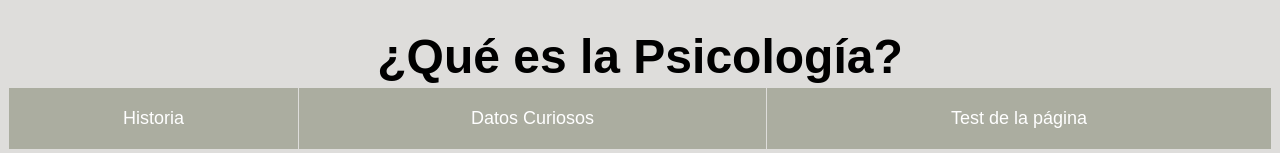
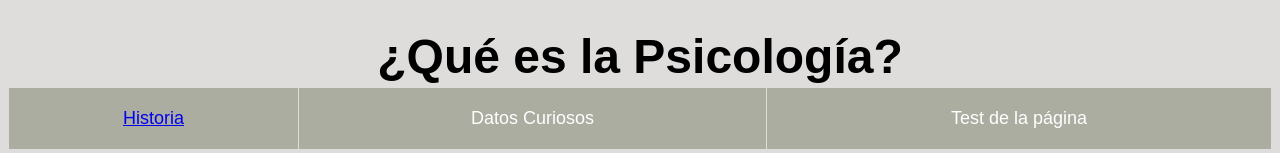
Before and after one commit to Oscar566792/Pagina-Personal, a plain HTML site: page index.html in a window 1280 px wide. Shown: the top 153 px of the page. Drawn offline with Linux system fonts and the light colour scheme; grey boxes are pictures that could not be loaded.

Commit message:
Actualización Links

```diff
--- a/index.html
+++ b/index.html
@@ -19,8 +19,8 @@
 
     <table width="100%" align="center">
         <tr>
-            <td width="20%">
-               <br> <font color="black" size="7" face="Arial"><b><center>¿Qué es la Psicología?</center></b></font>
+            <td  width="20%">
+               <br> <font color="black" size="7" face="Arial"><b><center>¿Qué es la Psicología? </center></b></font>
 
                 <font color="gray" size="3"></font>
             </td>
@@ -29,7 +29,7 @@
     <table width="100%" align="center" cellspacing="1" cellpadding="20">
         <tr bgcolor="ABADA0">
 
-            <td><font color="white" size="4" face="Arial"><center>Historia</center></font></td>
+            <td><font color="white" size="4" face="Arial"><a href="Historia.html"><center>Historia</center></a></font></td>
             <a href=""></a>
             <td><font color="white" size="4" face="Arial"><center>Datos Curiosos</center></font></td>
             <td><font color="white" size="4" face="Arial"><center>Test de la página</center></font></td>
```
